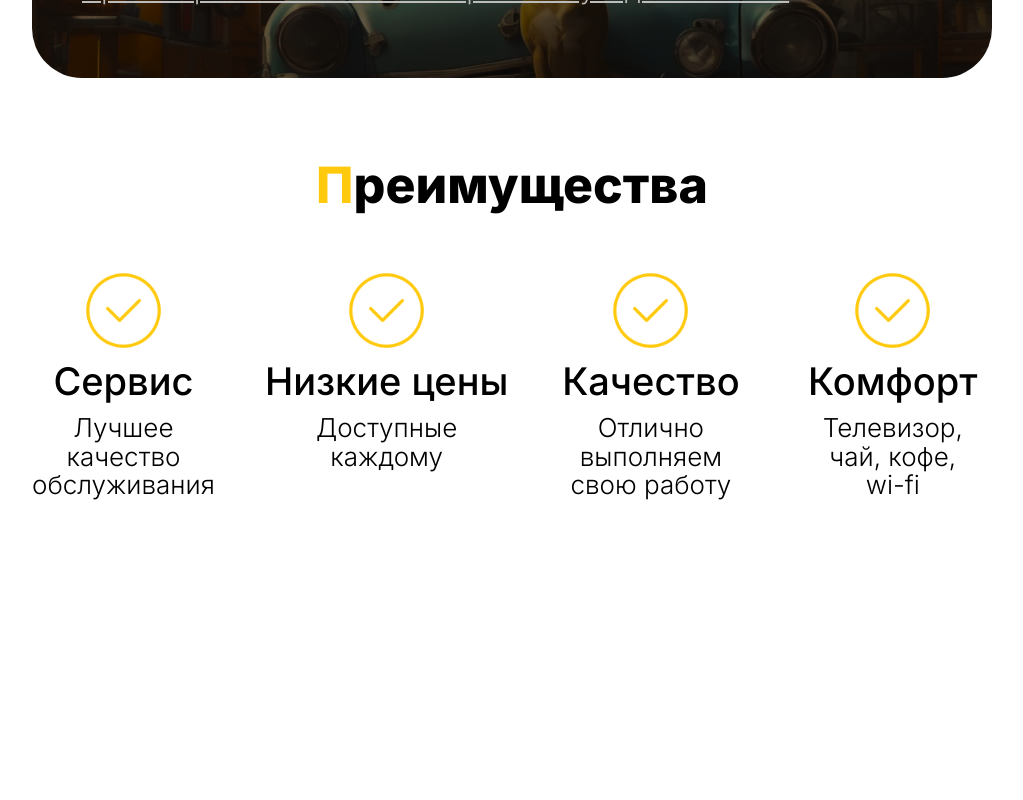
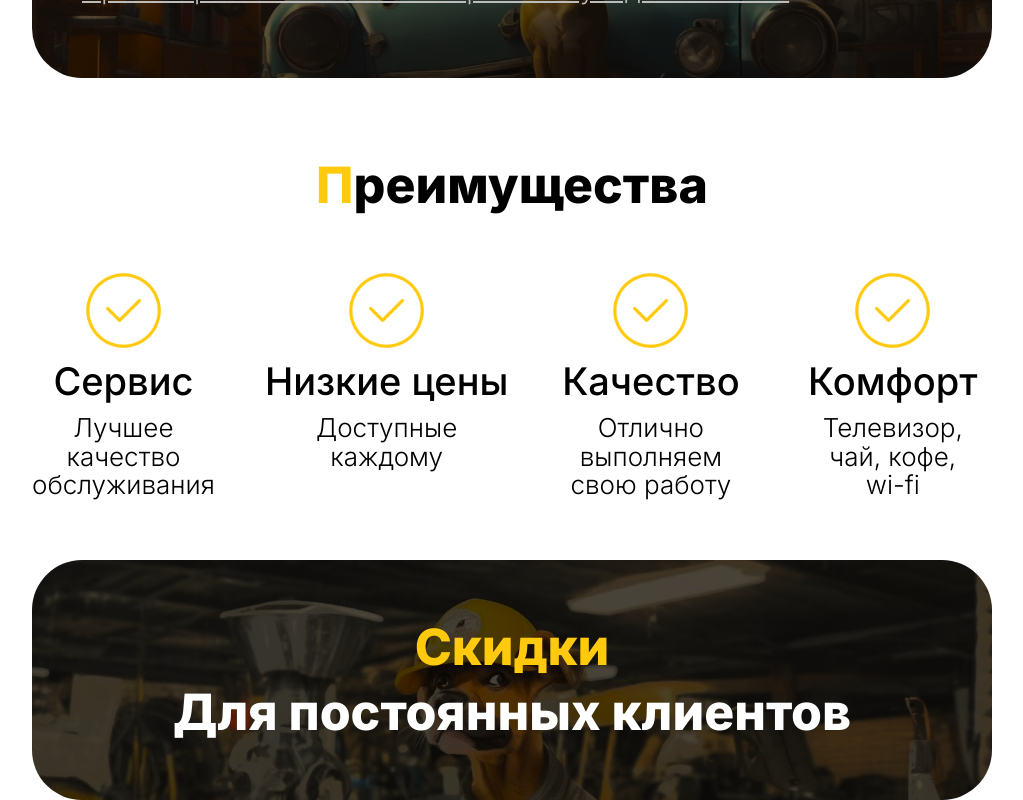
Before and after one commit to echo-tokyo/FriendAuto, a React (Vite) app: page / in a window 1280 px wide. Shown: the part 2242-3042 px from the top of the page, without its empty margins (128-1151 px from the left). Before the commit the page ends 2742 px from the top, so only its background shows below. Built offline with nearby package versions, Linux system fonts and the light colour scheme.

Commit message:
added discounts layout

```diff
--- a/src/components/mainPage/App.jsx
+++ b/src/components/mainPage/App.jsx
@@ -2,6 +2,7 @@ import FirstScreen from './firstScreen/FirstScreen'
 import Services from './services/Services'
 import Reviews from './reviews/Reviews'
 import Advantages from './advantages/Advantages'
+import Discounts from './discounts/Discounts'
 
 const App = () => {
 	return (
@@ -11,6 +12,7 @@ const App = () => {
 			<Services />
 			<Reviews />
 			<Advantages />
+			<Discounts />
 		</div>
 		</>
 	)
--- /dev/null
+++ b/src/components/mainPage/discounts/Discounts.jsx
@@ -0,0 +1,14 @@
+import './discounts.css'
+
+const Discounts = () => {
+  return (
+	<div className="discounts">
+		<div className="discounts_title">
+			<h2><span>Скидки</span></h2>
+			<h2>Для постоянных клиентов</h2>
+		</div>
+	</div>
+  )
+}
+
+export default Discounts
--- /dev/null
+++ b/src/components/mainPage/discounts/discounts.css
@@ -0,0 +1,24 @@
+.discounts{
+	width: 100%;
+	height: 240px;
+	background-image: url('../../../../public/bg_discounts.png');
+	border-radius: 50px;
+	background-repeat: no-repeat;
+	background-size: cover;
+	transition: 0.5s ease;
+	color: white;
+}
+.discounts:hover{
+	transform: scale(1.025);
+	-webkit-box-shadow: 4px 4px 8px 0px rgba(34, 60, 80, 0.2);
+	-moz-box-shadow: 4px 4px 8px 0px rgba(34, 60, 80, 0.2);
+	box-shadow: 4px 4px 8px 0px rgba(34, 60, 80, 0.2);
+}
+.discounts_title{
+	display: flex;
+	flex-direction: column;
+	align-items: center;
+	justify-content: center;
+	gap: 10px;
+	height: 100%;
+}
```
Also changed, not shown: public/bg_discounts.png (added).
